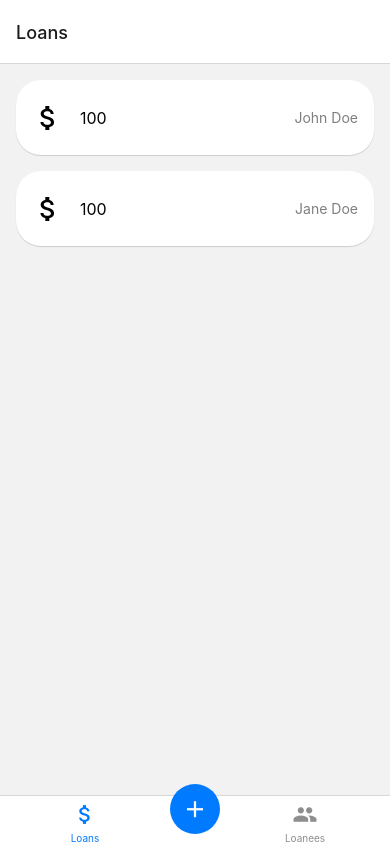
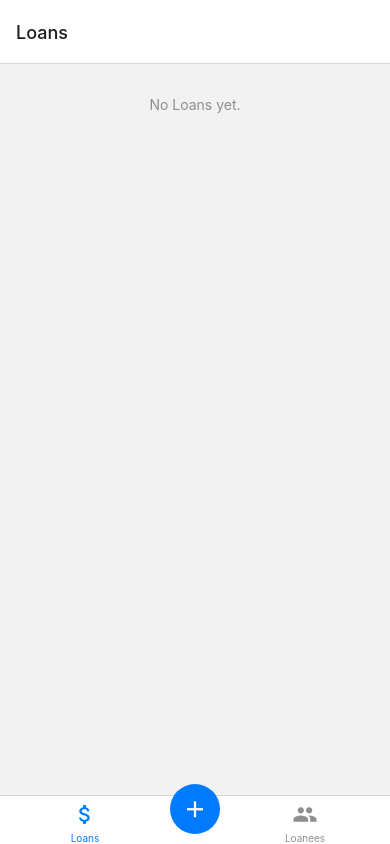
Before and after one commit to Domianidze/loan-sync, a React Native app: screen /loans in a window 390 px wide. Built offline with nearby package versions, Linux system fonts and the light colour scheme.

Commit message:
style: improve ui

```diff
--- a/src/components/CardList/index.tsx
+++ b/src/components/CardList/index.tsx
@@ -1,18 +1,20 @@
 import React from "react";
-import { FlatList, View, StyleSheet, ListRenderItem } from "react-native";
+import { FlatList, View, Text, StyleSheet, ListRenderItem } from "react-native";
 
 type TProps = {
   data: any[] | null | undefined;
   renderItem: ListRenderItem<any> | null | undefined;
+  listEmpty?: string;
 };
 
-const CardList: React.FC<TProps> = ({ data, renderItem }) => {
+const CardList: React.FC<TProps> = ({ data, renderItem, listEmpty }) => {
   return (
     <FlatList
       style={styles.container}
       data={data}
       renderItem={renderItem}
       ItemSeparatorComponent={() => <View style={styles.separator} />}
+      ListEmptyComponent={<Text style={styles.listEmpty}>{listEmpty}</Text>}
     />
   );
 };
@@ -26,4 +28,9 @@ const styles = StyleSheet.create({
   separator: {
     height: 16,
   },
+  listEmpty: {
+    padding: 16,
+    color: "#8E8E8F",
+    textAlign: "center",
+  },
 });
--- a/src/components/ui/Picker/index.tsx
+++ b/src/components/ui/Picker/index.tsx
@@ -51,7 +51,7 @@ const styles = StyleSheet.create({
   },
   error: {
     padding: 12,
-    color: "#ff3b30",
+    color: "#FF3B30",
     textAlign: "center",
   },
   picker: {
--- a/src/screens/Loanees/index.tsx
+++ b/src/screens/Loanees/index.tsx
@@ -7,7 +7,11 @@ const LoaneesScreen: React.FC = () => {
   const { loanees } = React.useContext(DataContext);
 
   return (
-    <CardList data={loanees} renderItem={({ item }) => <Loanee {...item} />} />
+    <CardList
+      data={loanees}
+      renderItem={({ item }) => <Loanee {...item} />}
+      listEmpty="No Loanees yet."
+    />
   );
 };
 
--- a/src/screens/Loans/components/Loan/index.tsx
+++ b/src/screens/Loans/components/Loan/index.tsx
@@ -33,6 +33,6 @@ const styles = StyleSheet.create({
     fontSize: 16,
   },
   loanee: {
-    opacity: 0.5,
+    color: "#8E8E8F",
   },
 });
--- a/src/screens/Loans/index.tsx
+++ b/src/screens/Loans/index.tsx
@@ -7,7 +7,11 @@ const LoansScreen: React.FC = () => {
   const { loans } = React.useContext(DataContext);
 
   return (
-    <CardList data={loans} renderItem={({ item }) => <Loan {...item} />} />
+    <CardList
+      data={loans}
+      renderItem={({ item }) => <Loan {...item} />}
+      listEmpty="No Loans yet."
+    />
   );
 };
 
--- a/src/screens/Manage/components/LoanForm/index.tsx
+++ b/src/screens/Manage/components/LoanForm/index.tsx
@@ -16,7 +16,7 @@ const LoanForm: React.FC = () => {
           value: loanee.id,
         }))}
         label="Loanee"
-        error="Please add a Loanee first!"
+        error="No Loanees found!"
       />
       <UITextField
         label="Amount"
--- a/src/screens/Manage/index.tsx
+++ b/src/screens/Manage/index.tsx
@@ -1,5 +1,5 @@
 import React from "react";
-import { View, Alert, StyleSheet } from "react-native";
+import { Alert, StyleSheet } from "react-native";
 import { NativeStackScreenProps } from "@react-navigation/native-stack";
 import { KeyboardAwareScrollView } from "react-native-keyboard-aware-scroll-view";
 import { MaterialIcons } from "@expo/vector-icons";
--- a/src/state/DataContext.tsx
+++ b/src/state/DataContext.tsx
@@ -25,8 +25,8 @@ const DataContext = React.createContext<{
 });
 
 export const DataContextProvider: React.FC<PropsWithChildren> = (props) => {
-  const [loanees, setLoanees] = React.useState<TLoanee[]>(DUMMY_DATA.loanees);
-  const [loans, setLoans] = React.useState<TLoan[]>(DUMMY_DATA.loans);
+  const [loanees, setLoanees] = React.useState<TLoanee[]>([]);
+  const [loans, setLoans] = React.useState<TLoan[]>([]);
 
   const add = ({ type, name, amount, loaneeId }: TAddParams) => {
     if (type === "loanee") {
```
